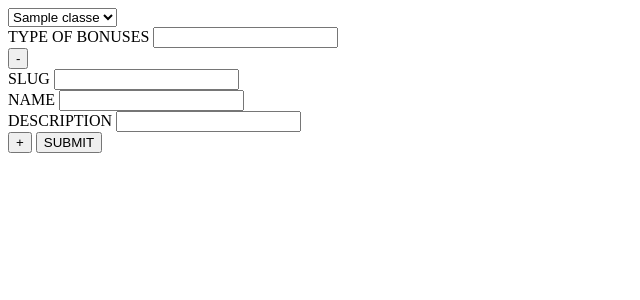
After one commit to H3WH4L3/TTRPG_Helper, a Flask app: page /add_bonus in a window 1280 px wide. The commit adds this page. Shown: the top 300 px of the page, without its empty margins (0-640 px from the left). Run offline with Flask 3, Linux system fonts and the light colour scheme; a database or web service that is not in the repository returns one stand-in record (values such as "Sample title"); some libraries are stand-ins or nearby versions.

Commit message:
Add bonus form (html, route, js)

```diff
--- a/add_class.py
+++ b/add_class.py
@@ -49,16 +49,94 @@ def index():
     return render_template("index.html")
 
 
-# ADD BONUSES
 @app.route("/add_bonus", methods=["POST", "GET"])
-def add_bonuse():
+def add_bonus():
     cursor.execute("SELECT id, name_ru FROM classes")
     classes = cursor.fetchall()
 
-    if request.method == "POST":
-        pass
+    if request.method == "GET":
+        empty_bonus = {"slug": "", "name_ru": "", "desc_ru": ""}
+        return render_template(
+            "add_bonus.html",
+            form=[empty_bonus],
+            errors=[{}],
+            classes=classes,
+            selected_class_id="",
+            bonus_type="",
+            type_error="",
+        )
+
+    class_id = request.form.get("class_id", "").strip()
+    bonus_type = request.form.get("bonus_type").strip()
+
+    if not validate_form(describe=bonus_type):
+        type_error = VALIDATION_TEXT["desc"]
     else:
-        return render_template("add_bonuse.html", form={}, errors={}, classes=classes)
+        type_error = ""
+
+    slugs = request.form.getlist("slug[]")
+    names = request.form.getlist("name_ru[]")
+    descs = request.form.getlist("desc_ru[]")
+
+    new_bonus = []
+    errors = []
+
+    for i in range(len(slugs)):
+        bonus_error = {}
+
+        slug = slugs[i].strip()
+        name = names[i].strip()
+        desc = descs[i].strip()
+
+        if not validate_form(slug=slug):
+            bonus_error["slug"] = VALIDATION_TEXT["slug"]
+
+        cursor.execute("SELECT slug FROM bonuses")
+        slugs_bonuses = [i[0] for i in cursor.fetchall()]
+        if slug in slugs_bonuses:
+            bonus_error["slug"] = VALIDATION_TEXT["dublicate"]
+
+        if not validate_form(name=name):
+            bonus_error["name_ru"] = VALIDATION_TEXT["name"]
+
+        if not validate_form(describe=desc):
+            bonus_error["desc_ru"] = VALIDATION_TEXT["desc"]
+
+        errors.append(bonus_error)
+
+        new_bonus.append({"slug": slug, "name_ru": name, "desc_ru": desc})
+    if any(errors) or type_error:
+        return render_template(
+            "add_bonus.html",
+            form=new_bonus,
+            errors=errors,
+            classes=classes,
+            selected_class_id=class_id,
+            bonus_type=bonus_type,
+            type_error=type_error,
+        )
+
+    # Добавляем в базу
+    cursor.execute(
+        "UPDATE classes SET bonus_type=%s WHERE id=%s",
+        (bonus_type, int(class_id)),
+    )
+
+    for bonus in new_bonus:
+        keys, placeholder = execute_param(bonus)
+        # Добавляем бонус
+        cursor.execute(
+            f"INSERT INTO bonuses ({keys}) VALUES ({placeholder}) RETURNING id;",
+            tuple(bonus.values()),
+        )
+        bonus_id = cursor.fetchone()[0]
+
+        cursor.execute(
+            "INSERT INTO class_bonuses (class_id, bonus_id) VALUES (%s, %s);",
+            (int(class_id), bonus_id),
+        )
+    connection.commit()
+    return redirect(url_for("index"))
 
 
 # ADD NEW SKILL
--- /dev/null
+++ b/static/scripts.js
@@ -0,0 +1,53 @@
+document.addEventListener("DOMContentLoaded", () => {
+    const container = document.getElementById("bonuses");
+    const addBtn = document.getElementById("add");
+
+    if (!container) {
+        console.log("No #bonuses container found");
+        return;
+    }
+
+    // Кнопка Add
+    if (addBtn) {
+        addBtn.addEventListener("click", () => {
+            const firstBlock = container.querySelector(".bonus-block");
+            if (!firstBlock) {
+                console.log("No .bonus-block to clone");
+                return;
+            }
+
+            const clone = firstBlock.cloneNode(true);
+
+            // Очищаем все инпуты
+            clone.querySelectorAll("input").forEach((input) => {
+                input.value = "";
+            });
+
+            // Чистим ошибки в клоне
+            clone.querySelectorAll(".error").forEach((err) => err.remove());
+
+            container.appendChild(clone);
+        });
+    }
+
+    //  Кнопка Remove
+    container.addEventListener("click", (event) => {
+        const removeBtn = event.target.closest(".remove");
+        if (!removeBtn) return;
+
+        const blocks = container.querySelectorAll(".bonus-block");
+        const block = removeBtn.closest(".bonus-block");
+
+        if (!block) return;
+
+        if (blocks.length > 1) {
+            block.remove();
+        } else {
+            // Последний блок — очищаем, но не удаляем
+            block.querySelectorAll("input").forEach((input) => {
+                input.value = "";
+            });
+            block.querySelectorAll(".error").forEach((err) => err.remove());
+        }
+    });
+});
--- /dev/null
+++ b/templates/add_bonus.html
@@ -0,0 +1,93 @@
+<!DOCTYPE html>
+<html>
+
+<head>
+    <title>Add New Bonus</title>
+    <link rel="stylesheet" href="{{ url_for('static', filename='style.css') }}">
+</head>
+
+<body>
+    <form method="POST" action="/add_bonus">
+        <!-- CLASSES -->
+        <div class="class-block">
+            <select name="class_id">
+                {% for cls in classes %}
+                <option
+                    value="{{ cls[0] }}"
+                    {% if selected_class_id==cls[0]|string %}selected{% endif %}
+                >
+                    {{ cls[1] }}
+                </option>
+                {% endfor %}
+            </select>
+        </div>
+
+        <!-- TYPE OF BONUSES-->
+        <div class="bonus-type">
+            <span class="input-title">TYPE OF BONUSES</span>
+            <input
+                type="text"
+                name="bonus_type"
+                value="{{ bonus_type }}"
+            >
+            {% if type_error %}
+                <div class="error">{{ type_error }}</div>
+            {% endif %}
+        </div>
+
+        <!-- BONUSES -->
+        <div id="bonuses">
+            {% for i in range(form|length) %}
+            <div class="bonus-block">
+                <button type="button" class="remove">-</button>
+
+                <!-- SLUG -->
+                <div class="slug-block">
+                    <span class="input-title">SLUG</span>
+                    <input
+                        type="text"
+                        name="slug[]"
+                        value="{{ form[i].slug }}"
+                    >
+                    {% if errors[i].slug %}
+                        <div class="error">{{ errors[i].slug }}</div>
+                    {% endif %}
+                </div>
+
+                <!-- NAME -->
+                <div class="name-block">
+                    <span class="input-title">NAME</span>
+                    <input
+                        type="text"
+                        name="name_ru[]"
+                        value="{{ form[i].name_ru }}"
+                    >
+                    {% if errors[i].name_ru %}
+                        <div class="error">{{ errors[i].name_ru }}</div>
+                    {% endif %}
+                </div>
+
+                <!-- DESCRIPTION -->
+                <div class="desc-block">
+                    <span class="input-title">DESCRIPTION</span>
+                    <input
+                        type="text"
+                        name="desc_ru[]"
+                        value="{{ form[i].desc_ru }}"
+                    >
+                    {% if errors[i].desc_ru %}
+                        <div class="error">{{ errors[i].desc_ru }}</div>
+                    {% endif %}
+                </div>
+            </div>
+            {% endfor %}
+        </div>
+
+        <button type="button" id="add">+</button>
+        <button type="submit" name="action" value="save">SUBMIT</button>
+    </form>
+
+    <script src="{{ url_for('static', filename='scripts.js') }}"></script>
+</body>
+
+</html>
```
Also changed, not shown: templates/index.html (+7 -1 lines).
